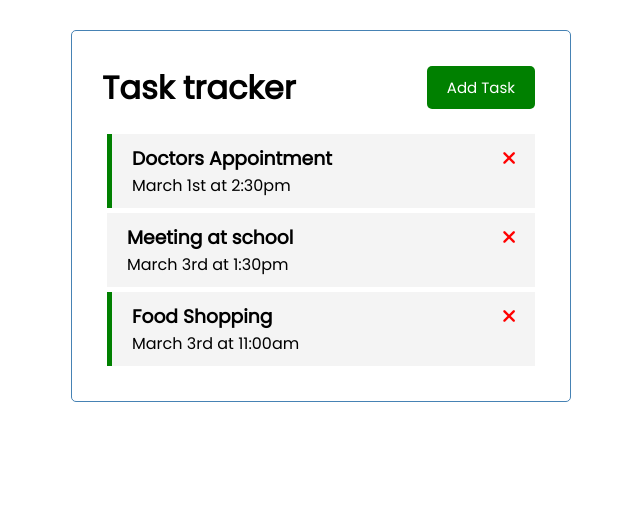
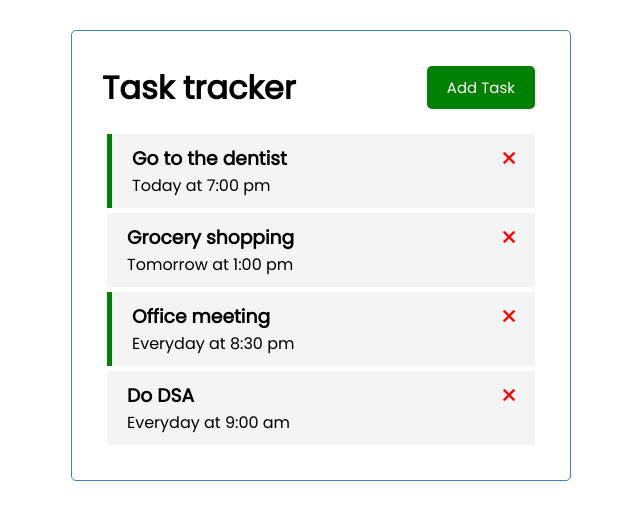
Before and after one commit to Sunil2201/vue-crash-course, a Vue app: page / in a window 1280 px wide. Shown: the top 520 px of the page, without its empty margins (319-959 px from the left). Built offline with nearby package versions, Linux system fonts and the light colour scheme; data requests are answered from the project's data file.

Commit message:
refactor: added fake backend

```diff
--- /dev/null
+++ b/db.json
@@ -0,0 +1,28 @@
+{
+  "tasks": [
+    {
+      "text": "Go to the dentist",
+      "day": "Today at 7:00 pm",
+      "reminder": true,
+      "id": 1
+    },
+    {
+      "text": "Grocery shopping",
+      "day": "Tomorrow at 1:00 pm",
+      "reminder": false,
+      "id": 2
+    },
+    {
+      "text": "Office meeting",
+      "day": "Everyday at 8:30 pm",
+      "reminder": true,
+      "id": 3
+    },
+    {
+      "text": "Do DSA",
+      "day": "Everyday at 9:00 am",
+      "reminder": false,
+      "id": 4
+    }
+  ]
+}
--- a/src/App.vue
+++ b/src/App.vue
@@ -20,6 +20,7 @@
 import Header from "./components/Header.vue";
 import Tasks from "./components/Tasks.vue";
 import AddTask from "./components/AddTask.vue";
+
 export default {
   name: "App",
   components: {
@@ -37,41 +38,59 @@ export default {
     toggleAddTask() {
       this.showAddTask = !this.showAddTask;
     },
-    deleteTask(id) {
+    async deleteTask(id) {
       if (confirm("Are you sure?")) {
-        this.tasks = this.tasks.filter((task) => task.id !== id);
+        const res = await fetch(`http://localhost:5000/tasks/${id}`, {
+          method: "DELETE",
+        });
+
+        res.status === 200
+          ? (this.tasks = this.tasks.filter((task) => task.id !== id))
+          : alert("Error Deleting task");
       }
     },
-    toggleReminder(id) {
+     async toggleReminder(id) {
+      const taskToToggle = await this.fetchTask(id)
+      const updTask = { ...taskToToggle, reminder: !taskToToggle.reminder }
+      const res = await fetch(`http://localhost:5000/tasks/${id}`, {
+        method: 'PUT',
+        headers: {
+          'Content-type': 'application/json',
+        },
+        body: JSON.stringify(updTask),
+      })
+      const data = await res.json()
       this.tasks = this.tasks.map((task) =>
-        task.id === id ? { ...task, reminder: !task.reminder } : task
-      );
+        task.id === id ? { ...task, reminder: data.reminder } : task
+      )
     },
-    addTask(task) {
-      this.tasks = [...this.tasks, task];
+    async addTask(task) {
+      const res = await fetch("http://localhost:5000/tasks", {
+        method: "POST",
+        headers: {
+          "Content-type": "application/json",
+        },
+        body: JSON.stringify(task),
+      });
+
+      const data = await res.json();
+
+      this.tasks = [...this.tasks, data];
+    },
+    async fetchTasks() {
+      const res = await fetch("http://localhost:5000/tasks");
+      const data = await res.json();
+      return data;
+    },
+
+    async fetchTask(id) {
+      const res = await fetch(`http://localhost:5000/tasks/${id}`);
+      const data = await res.json();
+      return data;
     },
   },
-  created() {
-    this.tasks = [
-      {
-        id: 1,
-        text: "Doctors Appointment",
-        day: "March 1st at 2:30pm",
-        reminder: true,
-      },
-      {
-        id: 2,
-        text: "Meeting at school",
-        day: "March 3rd at 1:30pm",
-        reminder: false,
-      },
-      {
-        id: 3,
-        text: "Food Shopping",
-        day: "March 3rd at 11:00am",
-        reminder: true,
-      },
-    ];
+  async created() {
+    this.tasks = await this.fetchTasks();
   },
 };
 </script>
--- a/src/components/AddTask.vue
+++ b/src/components/AddTask.vue
@@ -42,7 +42,6 @@ export default {
       }
 
       const newTask = {
-        id: Math.floor(Math.random() * 100000),
         text: this.text,
         day: this.day,
         reminder: this.reminder,
```
Also changed, not shown: package.json (+5 -2 lines), 1 other file (tests, documents, lock files or other folders).
